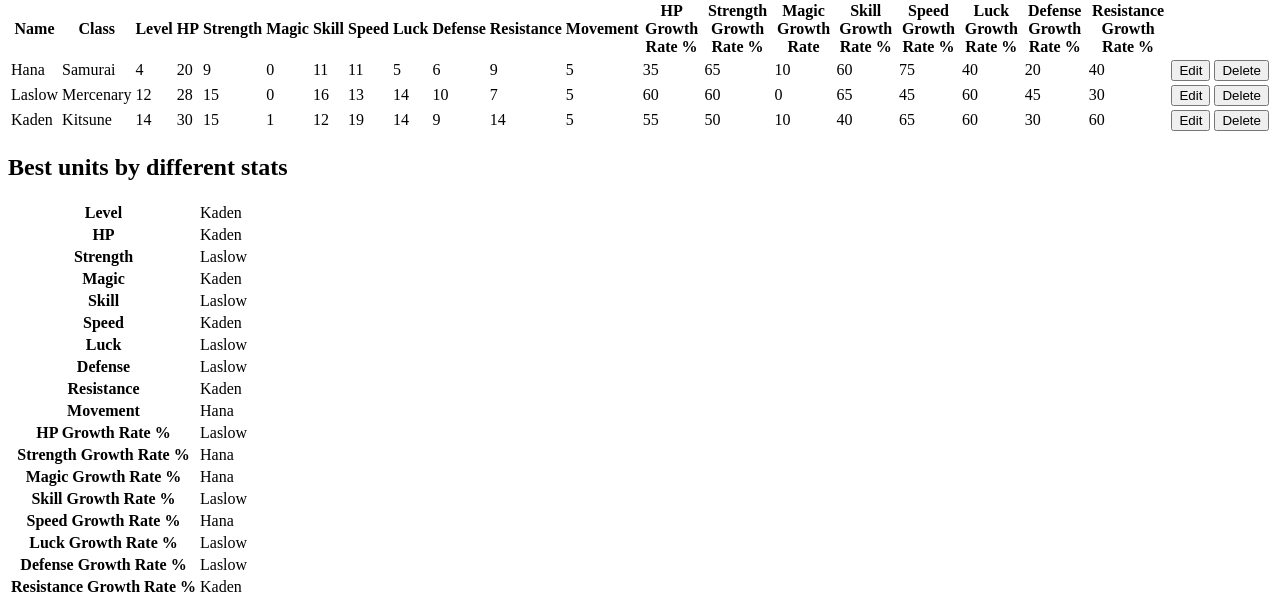
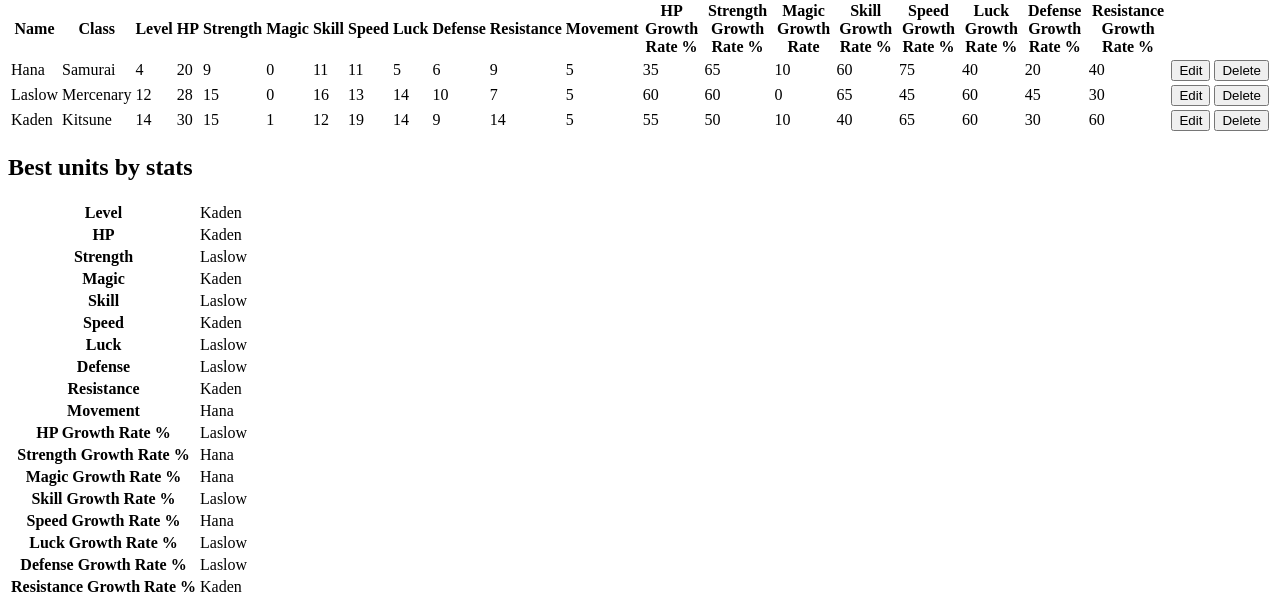
Before and after one commit to JustAGoldeneye/Fire-Emblem-Fates-Unit-Database, a Flask app: page /units in a window 1280 px wide. Shown: the part 235-842 px from the top of the page. Run offline with Flask 2, Linux system fonts and the light colour scheme; a user stored in the database is signed in; data comes from the database, SQL or seed files in the repository.

Commit message:
A small text edit

```diff
--- a/application/templates/units/list.html
+++ b/application/templates/units/list.html
@@ -63,7 +63,7 @@
     </tr>
     {% endfor %}
     </table>
-    <h2>Best units by different stats</h2>
+    <h2>Best units by stats</h2>
     <table>
     <tr>
       <th>Level</th>
```
